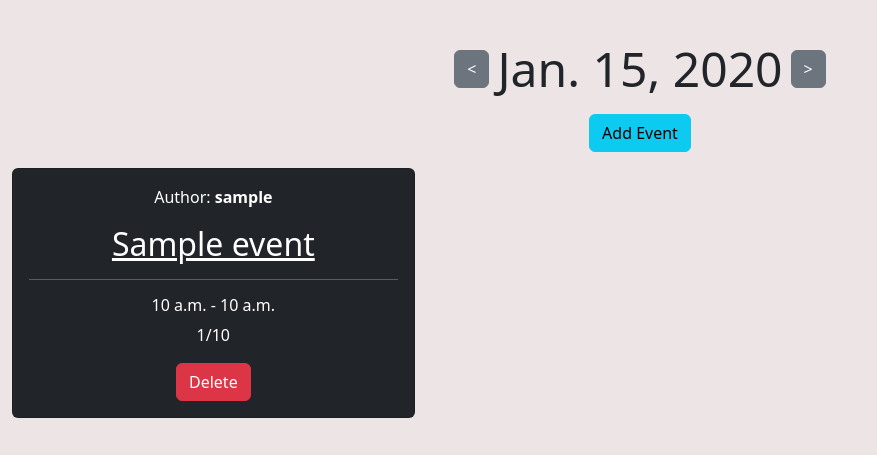
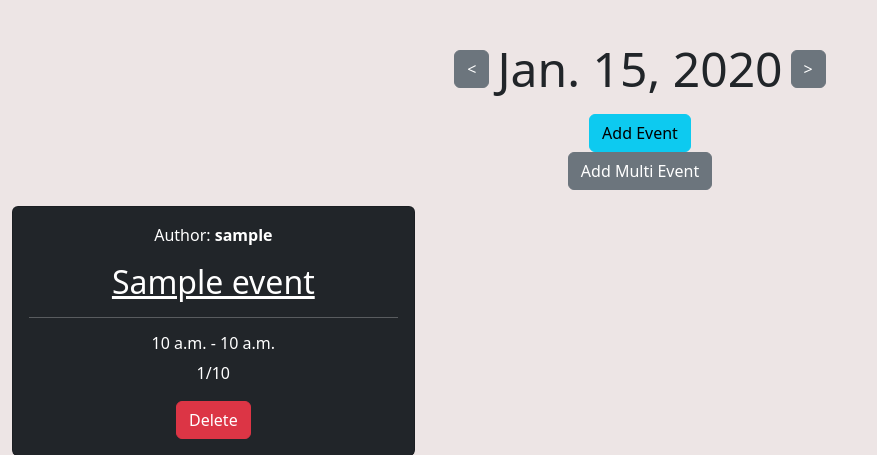
Before and after one commit to judewoolls/ClassifyBooking, a Django app: page /booking/2020-01-15/ in a window 1280 px wide. Shown: the part 56-511 px from the top of the page, without its empty margins (0-877 px from the left). Run offline with Django 4.2, Linux system fonts and the light colour scheme; a user stored in the database is signed in; tables that the repository leaves empty hold one stand-in row (values such as "Sample post").

Commit message:
add a create multi events button to the main booking search page for coaches

```diff
--- a/booking/templates/booking/index.html
+++ b/booking/templates/booking/index.html
@@ -21,6 +21,12 @@ ClassFit | Classes | {{ current_date }}
             <form action="{% url 'create_event' %}" method="get">
                 {% csrf_token %}
                 <button type="submit" class="btn btn-info" aria-label="Add Event">Add Event</button>
+            </form>
+        </div>
+        <div id="add-multi-event-button">
+            <form action="{% url 'create_multi_event' %}" method="get">
+                {% csrf_token %}
+                <button type="submit" class="btn btn-secondary" aria-label="Add Multi Event">Add Multi Event</button>
             </form>
         </div>
         {% endif %}
```
Also changed, not shown: test.db.
